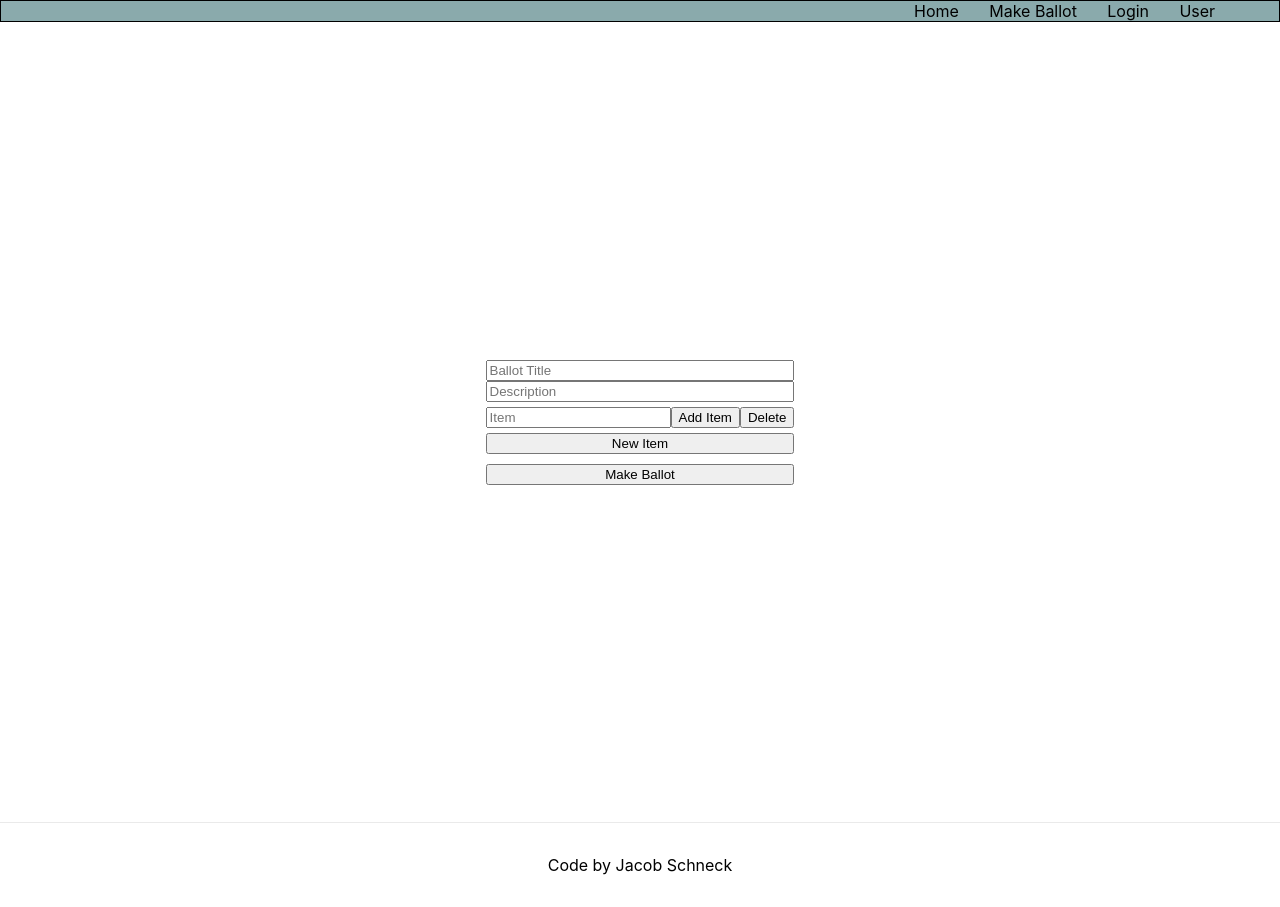
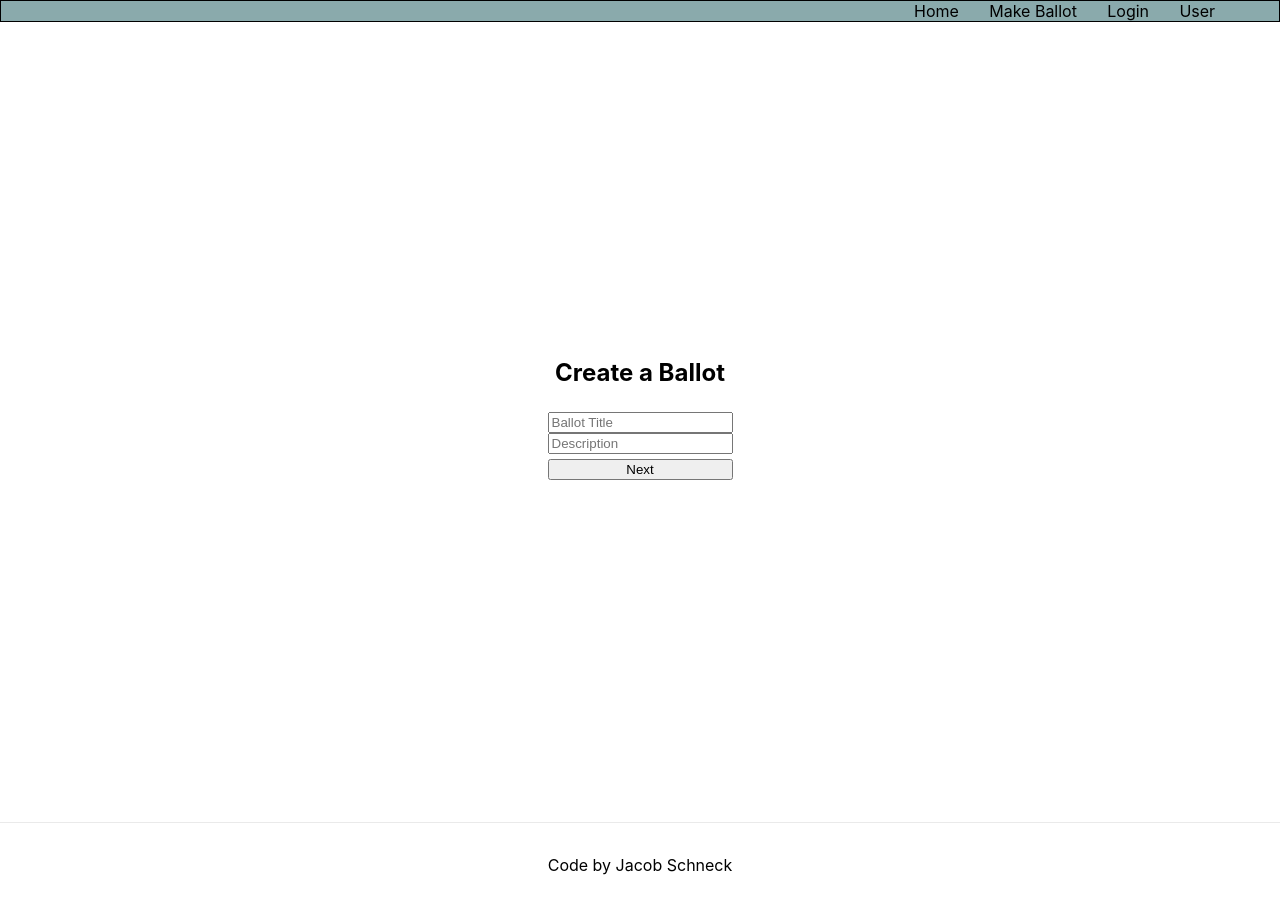
Before and after one commit to JacobSchneck/Rust-Voting-System, a Next.js app in the folder client/: page /MakeBallot in a window 1280 px wide. Built offline with nearby package versions, Linux system fonts and the light colour scheme.

Commit message:
MakeBallot add Items section complete

```diff
--- a/client/pages/MakeBallot/index.tsx
+++ b/client/pages/MakeBallot/index.tsx
@@ -10,67 +10,133 @@ interface Ballot {
 
 interface Item {
 	ballot_id: number,
-	title: string,
-	description: string,
+	item: string,
 }
 
 const MakeBallotHome = () => {
-	const [items, setItems] = useState<Array<string>>([]);
-	console.log(items)
+	const [title, setTitle] = useState<string>(""); // ballot title
+	const [description, setDescription] = useState<string>(""); // ballot description
+
+	const [addedItems, setAddedItems] = useState<boolean[]>([]);
+	const [item, setItem] = useState<string>("");
+	const [items, setItems] = useState<Array<string>>([]); // items on the ballot
+
+	const [step, setStep] = useState<number>(0); // Describes the step the user is on in Make Ballot
+
+	console.log(addedItems);
+	console.log(items);
 
 	const handleAddItems = (event: { preventDefault: () => void; }) => {
 		event.preventDefault();
-		setItems(prevItems => [...prevItems, ""]);
+		setAddedItems([...addedItems, false]);
 	}
 
 	const handleDeleteItem = (event, index: number) => {
 		event.preventDefault();
+
+		const newAddedItems = addedItems.slice();
+		newAddedItems.splice(index, 1);
+		setAddedItems(newAddedItems);
+
 		const newItems = items.slice();
 		newItems.splice(index, 1);
 		setItems(newItems);
 	}
 
-	const handleChangeItems = (event, index: number) => {
-		const newItems = items.slice();
-		newItems[index] = event.target.value;
-		setItems(newItems);
+	const handleAddItem = (event, index) => {
+		event.preventDefault();
+
+		const newAddedItems = addedItems.slice();
+		newAddedItems[index] = true;
+
+		setAddedItems(newAddedItems);
+		setItems([...items, item]);
+	}
+
+	const addOrDeleteItem = (index) => {
+		if (addedItems[index] === false) {
+			return (
+				<>
+					<input type="text" placeholder="text" onChange={(event) => setItem(event.target.value)} />
+					<input type="submit" value="Add" onClick={ event => handleAddItem(event, index)} style={{width: "100px"}}/>
+				</>
+			);
+		} else {
+			return (
+				<>
+					<p>{items[index]}</p>
+					<button onClick={ event => handleDeleteItem(event, index)} style={{width: "100px"}}>Delete</button>
+				</>
+			)
+		}
 	}
 
 	const renderItems = () => {
-		return items.map( (item, index) => {
+		return addedItems.map( (item, index) => {
 			return (
-				<div key={`${item}-${index}`}>
-					<input type="text" placeholder={`Items #${index + 1}`} onChange={(event) => handleChangeItems(event, index)}/>
-					<button onClick={(event) => handleDeleteItem(event, index)}> Delete </button>
-				</div>
+				<form>
+					{addOrDeleteItem(index)}
+				</form>
 			);
 		})	;
+	}
 
+	// TODO: Consider making its own component
+	const renderBallotForm = () => {
+		if (step !== 0) return null;
+		return (
+				<div style={{textAlign: "center"}}>
+					<h2>Create a Ballot</h2>
+					<form className="basic-form">
+						<input
+							type="text"
+							placeholder="Ballot Title"
+							maxLength={256}
+							onChange={(event) => setTitle(event.target.value)}
+						/>
+						<input
+							type="text"
+							placeholder="Description"
+							maxLength={256}
+							style={{marginBottom: "5px"}}
+							onChange={(event) => setDescription(event.target.value)}
+						/>
+						<input type="submit" value="Next" onClick={() => setStep( s => s + 1)}/>
+					</form>
+				</div>
+		);
 	}
+
+	const renderAddItemButton = () => {
+		if (addedItems.includes(false)) return null;
+		else return <button onClick={(event) => handleAddItems(event)}> Add Item </button>
+	}
+
+	const renderItemsForm = () => {
+		if (step != 1) return null;
+		return (
+			<div style={{textAlign: "center"}}>
+				<h2>Add Items</h2>
+				<form className="basic-form">
+					{renderItems()}
+				</form>
+				{renderAddItemButton()}
+
+				<div style={{ display: "flex", flexDirection: "row" }}>
+					<button onClick={() => setStep(s => s - 1)} style={{width: "50%"}}> Back </button>
+					<input type="submit" value="Next" onClick={() => setStep(s => s + 1)} style={{width: "50%"}}/>
+				</div>
+			</div>
+		);
+	}
+
 
 	return (
 		<div>
 			<NavBar />
 			<div className="main-block">
-				<form className="basic-form">
-					<input type="text" placeholder="Ballot Title"  maxLength={256} />
-					<input type="text" placeholder="Description" maxLength={256} style={{marginBottom: "5px"}} />
-
-					<form style={{
-						display: "flex",
-						flexDirection: "row",
-						marginBottom: "5px",
-					}}>
-							<input type="text" placeholder="Item" />
-							<input type="submit" value="Add Item" />
-							<button> Delete </button>
-					</form>
-
-					{renderItems()}
-					<button onClick={(event) => handleAddItems(event)}> New Item </button>
-
-					<input type="submit" value="Make Ballot" style={{marginTop: "10px"}}/>
-				</form>
+				{renderBallotForm()}
+				{renderItemsForm()}
 			</div>
 
 			<Footer />
```
